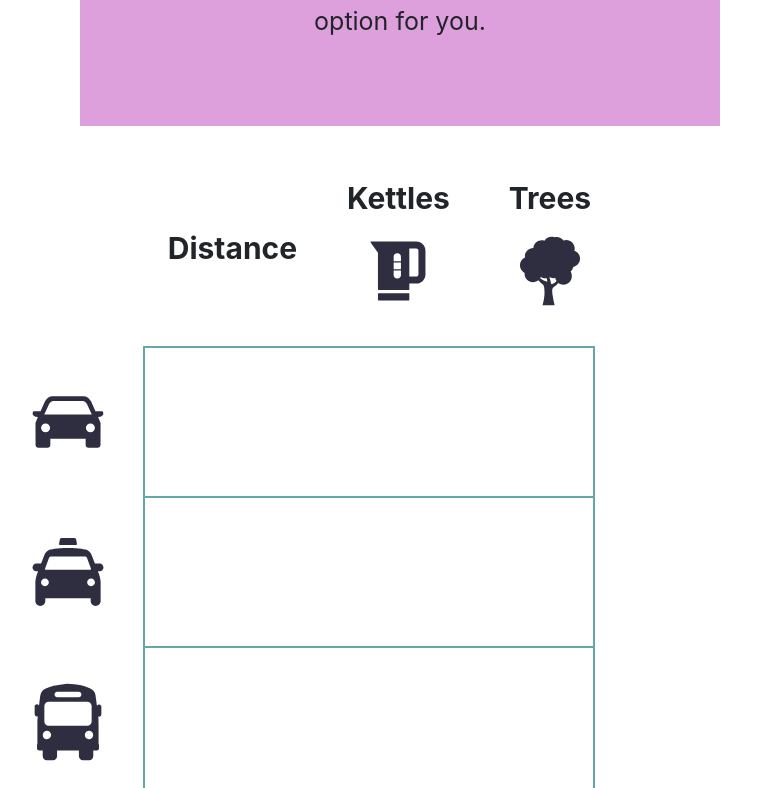
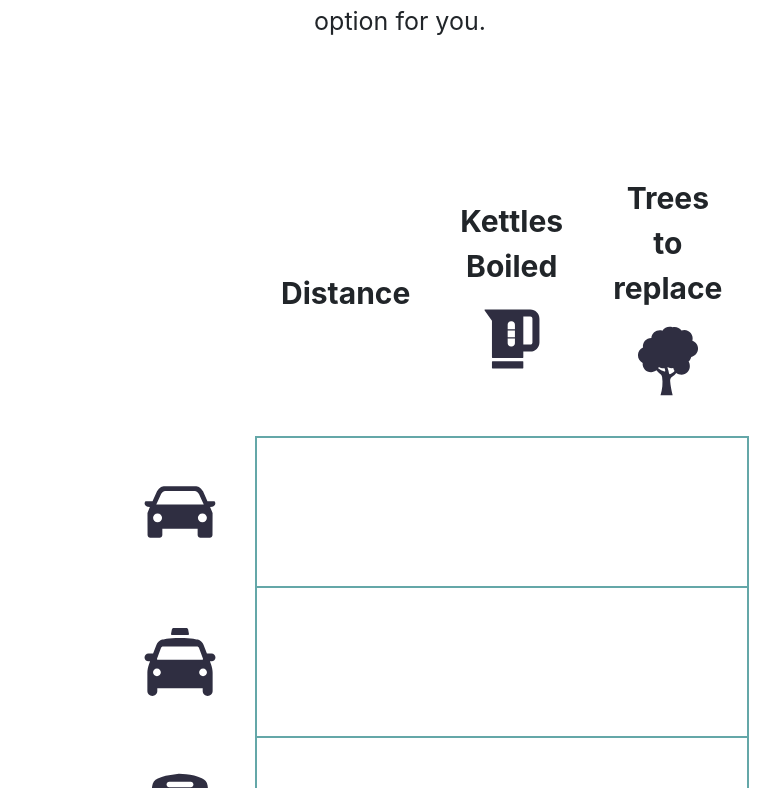
Before and after one commit to SchoolOfCode/w20_final-project-team-e, a React (Create React App) app: page / in a window 1280 px wide. Shown: the part 1892-2680 px from the top of the page, without its empty margins (240-1020 px from the left). Built offline with nearby package versions, Linux system fonts and the light colour scheme.

Commit message:
fixed bug on classname

```diff
--- a/src/components/ResultsSection/ResultsSection.css
+++ b/src/components/ResultsSection/ResultsSection.css
@@ -20,7 +20,7 @@
 }
 
 .results-disclaimer {
-  background-color: plum;
+  /* background-color: plum; */
   display: flex;
   width: 50%;
   flex-direction: column;
@@ -41,8 +41,6 @@ p {
   flex-direction: column;
   justify-content: center;
   text-align: center;
-  border-collapse: collapse;
-  padding: 2em;
   padding: 25px;
 }
 
@@ -58,6 +56,7 @@ td {
   border-top: 2px solid #64a7a8;
   padding: 25px;
   min-width: 150px;
+  border-collapse: collapse;
 }
 
 td:nth-last-child(1) {
--- a/src/components/ResultsSection/ResultsSection.js
+++ b/src/components/ResultsSection/ResultsSection.js
@@ -21,17 +21,19 @@ export default function ResultsSection(props) {
           informed decisions about the best eco friednly option for you.
         </p>
       </div>
-      <div>
-        <table class="table" className="results-table">
+      <div className="results-table">
+        <table>
           <thead>
             <tr className="row-header">
               <th scope="col"></th>
               <th scope="col">Distance</th>
               <th scope="col">
-                Kettles<img src={kettleIcon} alt="kettle" width="100px"></img>
+                Kettles Boiled
+                <img src={kettleIcon} alt="kettle" width="100px"></img>
               </th>
               <th scope="col">
-                Trees<img src={treeIcon} alt="tree" width="100px"></img>
+                Trees to replace
+                <img src={treeIcon} alt="tree" width="100px"></img>
               </th>
             </tr>
           </thead>
```
